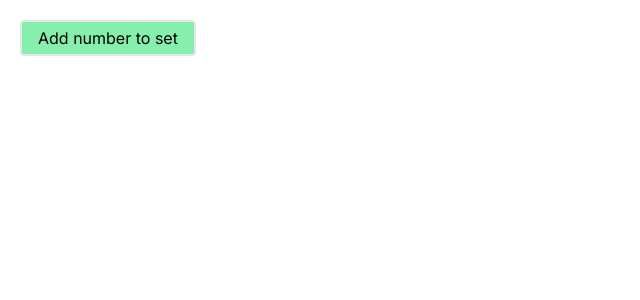
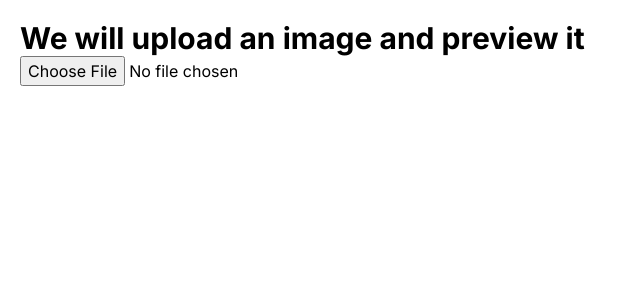
Before and after one commit to royo-a/playground-nextjs, a Next.js app: page / in a window 1280 px wide. Shown: the top 300 px of the page, without its empty margins (0-640 px from the left). Built offline with nearby package versions, Linux system fonts and the light colour scheme.

Commit message:
Upload single image as blob and preview it.

```diff
--- a/src/app/page.jsx
+++ b/src/app/page.jsx
@@ -1,32 +1,45 @@
 'use client';
 
-import { useEffect, useState } from 'react';
+import { useState } from 'react';
+import Image from 'next/image';
 
 export default function Home() {
-  const [numberSet, setNumberSet] = useState(new Set());
-  let setSize = 0;
+  const [image, setImage] = useState(null);
 
-  const addToSet = () => {
-    setNumberSet((set) => {
-      let newSet = new Set(numberSet);
-      newSet.add(numberSet.size + 1);
-      return newSet;
-    });
+  const handleUploadImage = (e) => {
+    const files = e.target.files;
+    if (files.length > 0) {
+      const image = files[0];
+      console.log(image);
+
+      const fileReader = new FileReader();
+      fileReader.readAsDataURL(image);
+      fileReader.addEventListener('loadend', (e) => {
+        console.log(e.target.result);
+        setImage(e.target.result);
+      });
+    }
   };
-
-  useEffect(() => {
-    setSize++;
-    console.log(setSize);
-  }, []);
 
   return (
     <div>
-      <button
-        className="border-2 rounded px-4 py-1 bg-green-300"
-        onClick={addToSet}
-      >
-        Add number to set
-      </button>
+      <h1 className="text-3xl font-bold">
+        We will upload an image and preview it
+      </h1>
+      <div>
+        {image ? (
+          <Image
+            src={image}
+            height={400}
+            width={400}
+            alt="An image"
+            className="max-h-[200px] max-w-[200px]"
+          />
+        ) : null}
+      </div>
+      <form>
+        <input type="file" accept="image/*" onChange={handleUploadImage} />
+      </form>
     </div>
   );
 }
```
